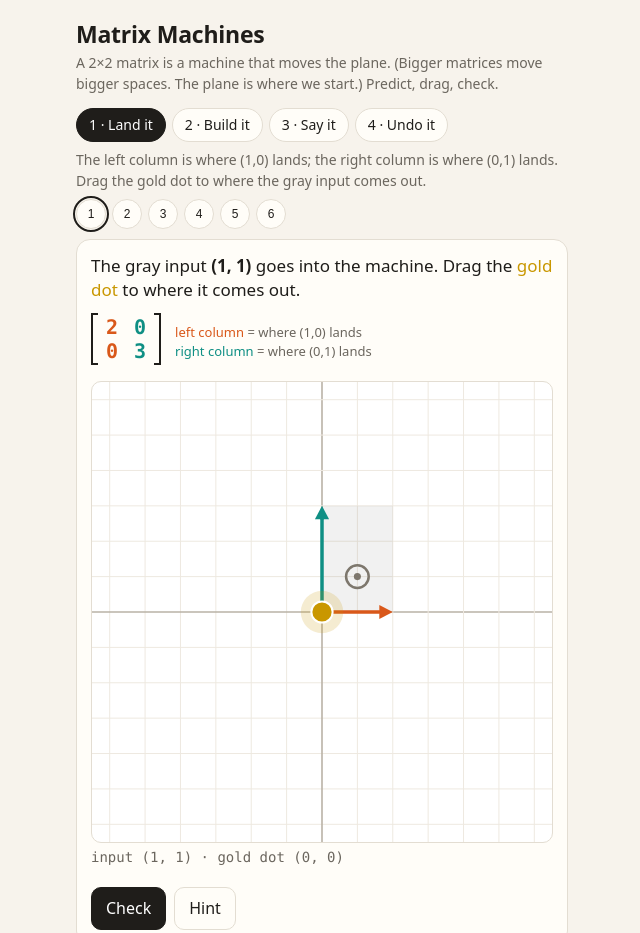
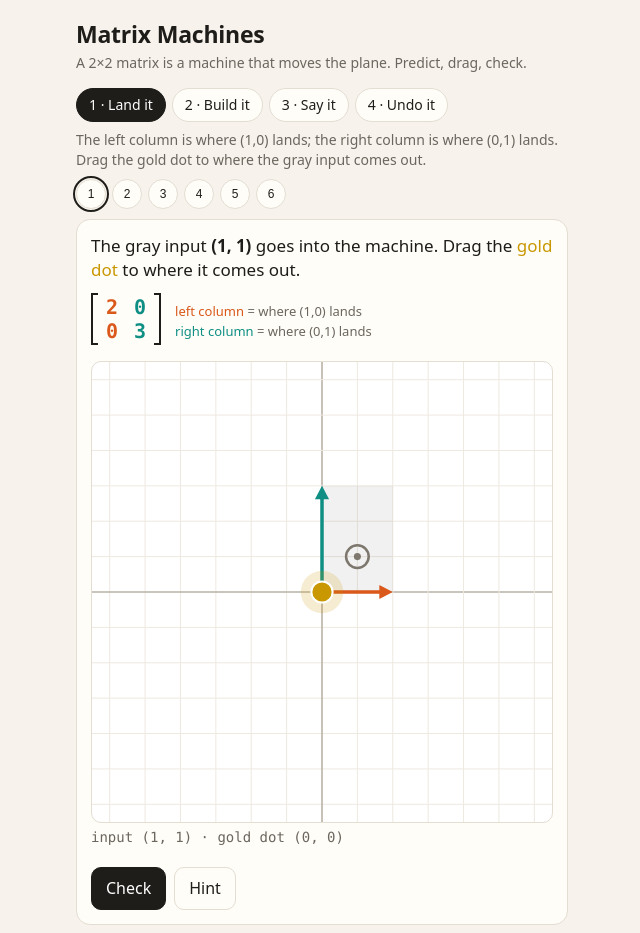
Before and after one commit to Alex-Lewandowski/Intuitive_linear_algebra, a plain HTML site: page index.html in a window 1280 px wide. Shown: the top 933 px of the page, without its empty margins (318-958 px from the left). Drawn offline with Linux system fonts and the light colour scheme.

Commit message:
Shorten tagline
Co-Authored-By: Claude Opus 5.5 <noreply@anthropic.com>
Claude-Session: https://claude.ai/code/session_01TEHUJDrekJ5YPnqBmfk95Z

```diff
--- a/index.html
+++ b/index.html
@@ -50,7 +50,7 @@ footer{margin-top:18px;color:var(--mute);font-size:13px}
 <main>
   <header>
     <h1>Matrix Machines</h1>
-    <p>A 2×2 matrix is a machine that moves the plane. (Bigger matrices move bigger spaces. The plane is where we start.) Predict, drag, check.</p>
+    <p>A 2×2 matrix is a machine that moves the plane. Predict, drag, check.</p>
   </header>
   <nav id="chapters"></nav>
   <p id="blurb"></p>
```
